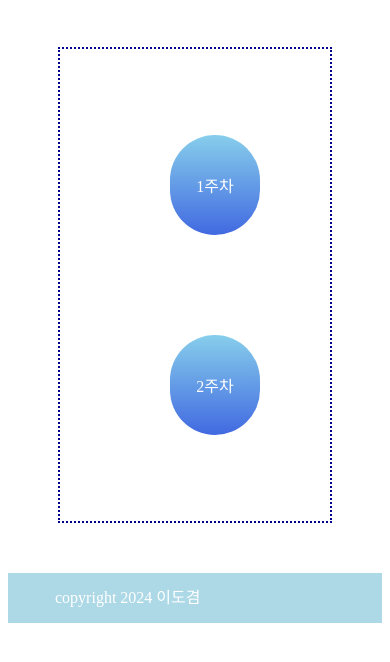
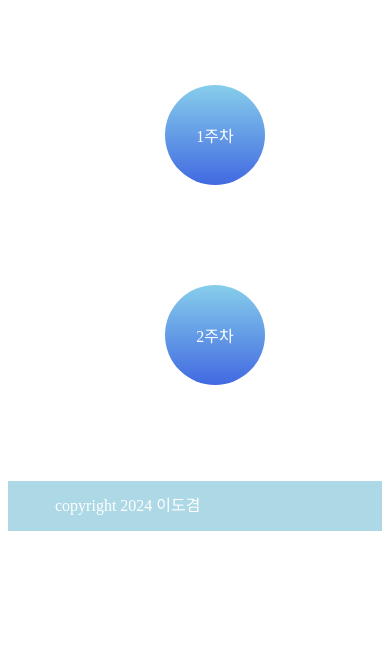
Before and after one commit to leedogyeom/whereisee, a plain HTML site: page index.html in a window 390 px wide. Shown: the part 70-732 px from the top of the page. Drawn offline with Linux system fonts and the light colour scheme.

Commit message:
Add files via upload

```diff
--- a/style.css
+++ b/style.css
@@ -162,8 +162,9 @@ img {
 		flex-wrap: wrap;
 		justify-content: space-evenly;
 		align-items: flex-start;
-		padding: 20px;
-		margin: 50px;
+		margin: 0px;
+		padding: 0px;
+		border: none;
 	}
 	h3 {
 		background-color: white;
```
